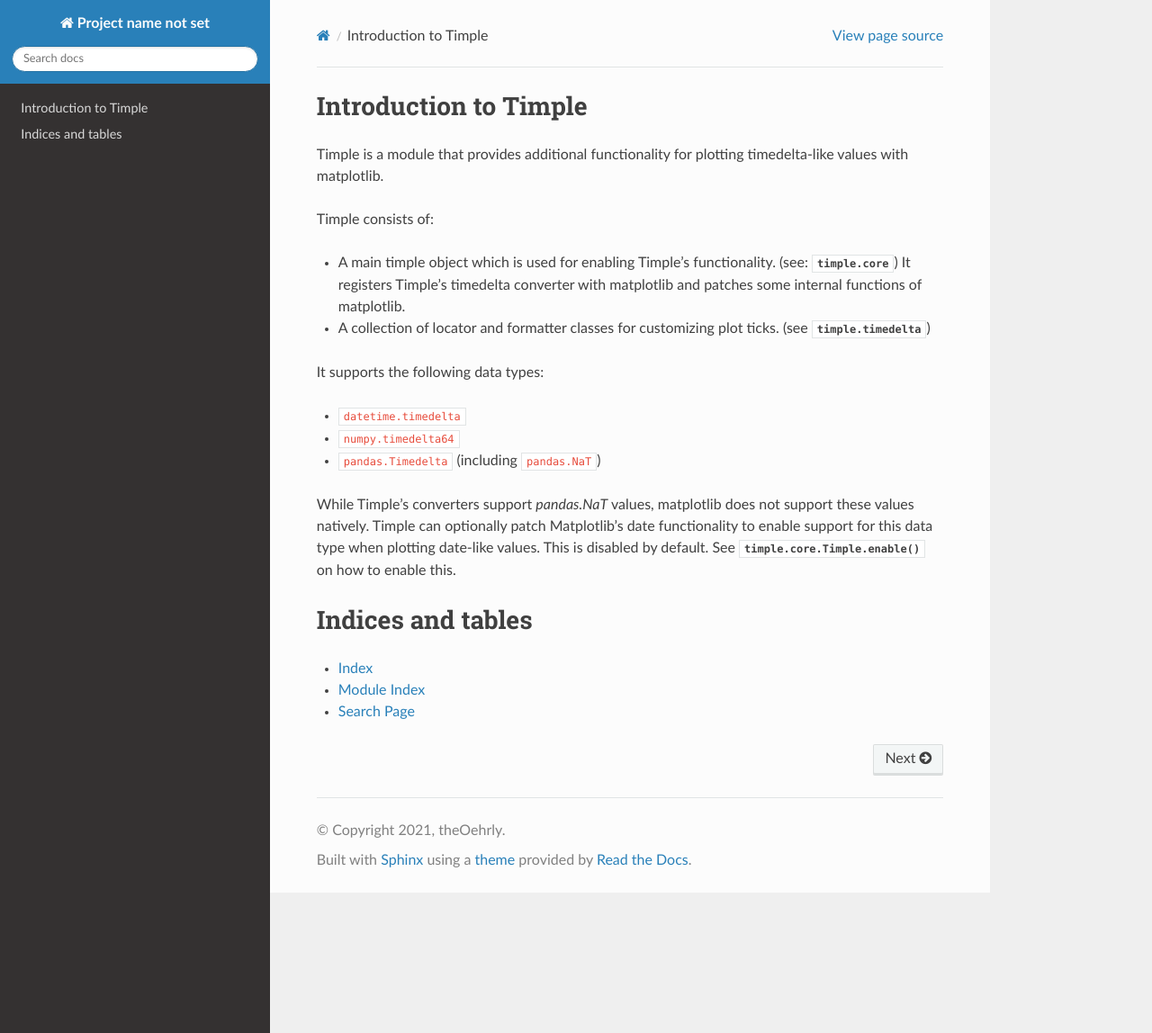
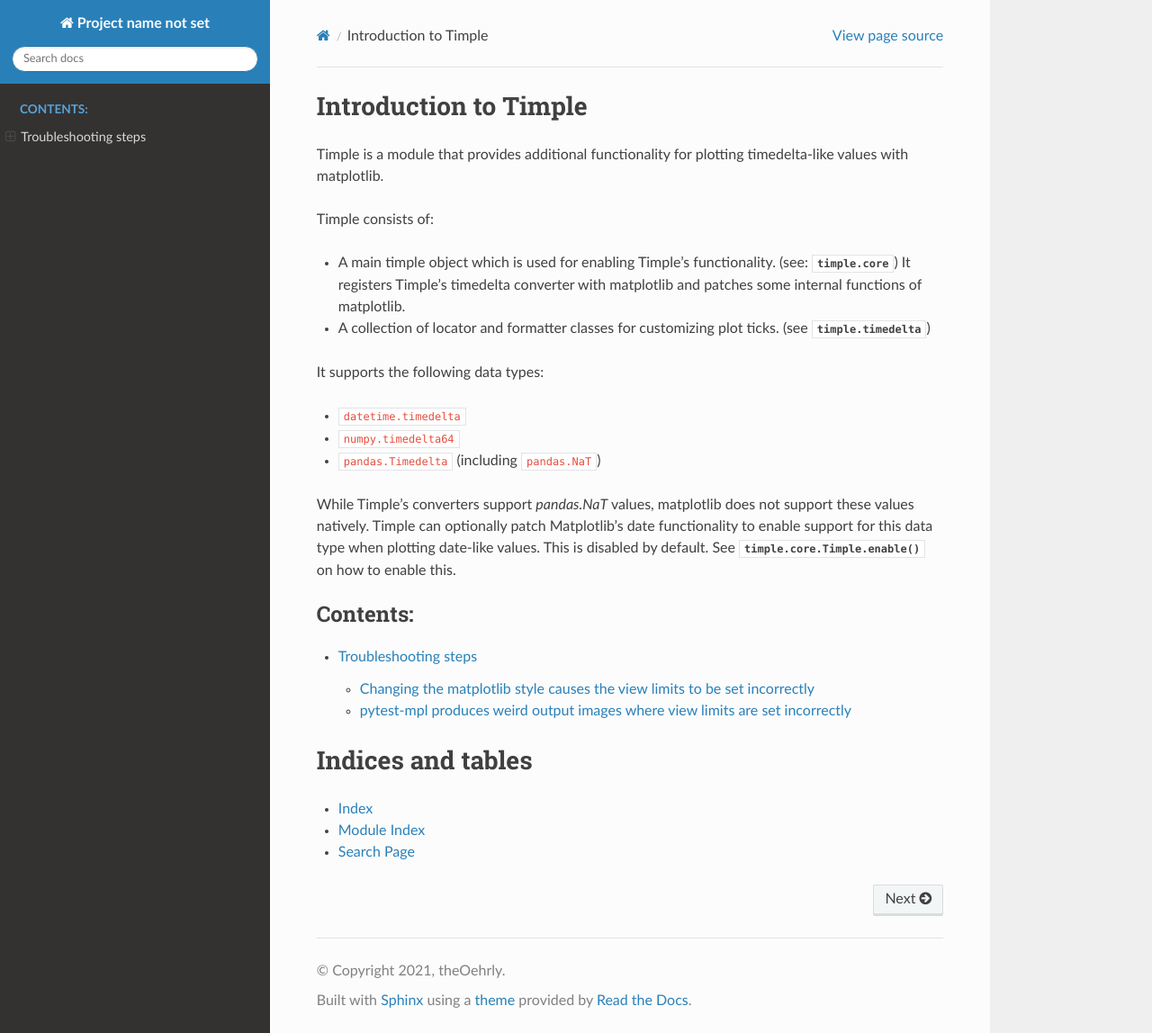
Before and after one commit to theOehrly/Timple, a Sphinx documentation site: the page built from docs/index.rst, in a window 1280 px wide and 1148 px high. Shown: the whole window at 90% size. Built offline with Sphinx 7.4.7 and the Read the Docs theme 2.0.0, drawn with Linux system fonts in a browser that asks for light colours; some of the changed lines change nothing that is shown.

Commit message:
add troubleshooting section

```diff
--- a/docs/index.rst
+++ b/docs/index.rst
@@ -37,6 +37,8 @@
    timple
    timedelta
 
+   troubleshooting
+
 
 Indices and tables
 ==================
--- /dev/null
+++ b/docs/troubleshooting.rst
@@ -0,0 +1,37 @@
+Troubleshooting steps
+=====================
+
+This is a collection of errors that may be encountered.
+
+
+.. _Changing the Matplotlib style:
+
+Changing the matplotlib style causes the view limits to be set incorrectly
+--------------------------------------------------------------------------
+
+Styles modify Matplotlib's rcParams. Some styles may set
+``'axes.autolimit_mode': 'round_numbers'``.
+Timple represents timedelta as floating point numbers where one day
+is represented as ``1.0``.
+This means, that if this option is set, the smallest difference between the upper
+and lower bound for the view limit can be 1 day. For small timedelta values this
+may look like autoscaling is no longer working properly.
+
+One example of a style that sets this option is matplotlib's 'classic' style.
+
+Workaround:
+  Make sure to not use a style that sets this option or make sure
+  to explicitly unset it after enabling that style.
+
+
+
+pytest-mpl produces weird output images where view limits are set incorrectly
+-----------------------------------------------------------------------------
+
+pytest-mpl by default uses the matplotlib 'classic' style.
+See `Changing the Matplotlib style`_
+
+Workaround:
+  Make sure to always explicitly set a working style for pytest-mpl.
+  Recommended style: ``'default'``
+  See the pytest-mpl documentation for that.
```
